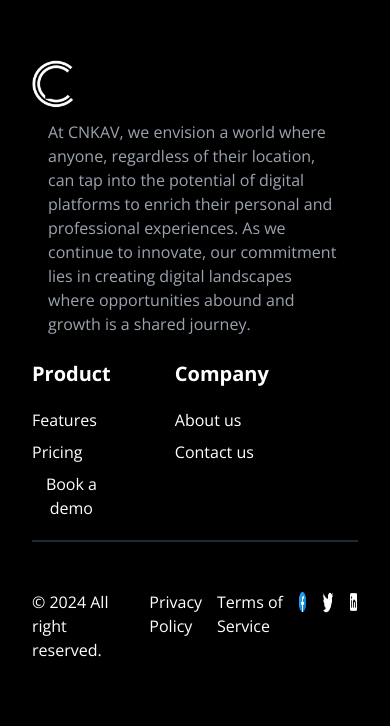
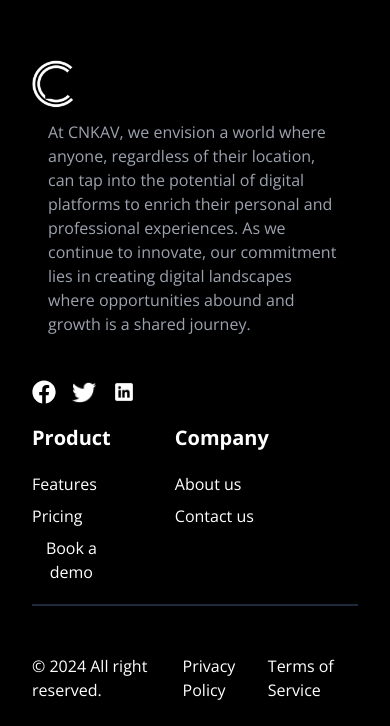
Before and after one commit to Alihissam/cnkavreactapp, a React (Vite) app in the folder react-webapp/: page /dashboard in a window 390 px wide. Shown: the part 1308-2034 px from the top of the page. Before the commit the page ends 1994 px from the top, so only its background shows below. Built offline with nearby package versions, Linux system fonts and the light colour scheme.

Commit message:
updated changes

```diff
--- a/react-webapp/src/components/visitorComponents/Footer.jsx
+++ b/react-webapp/src/components/visitorComponents/Footer.jsx
@@ -1,13 +1,14 @@
-import React, { useState } from "react";
-import { Link } from "react-router-dom";
+import React, { useState } from 'react';
+import { Link } from 'react-router-dom';
 import {
   cnkavLogo,
   twitterImage,
   linkedinImage,
   facebookLogo,
-} from "../../images";
-import PricingModal from "./PricingModal";
-import JoinUsModal from "./JoinUsModal";
+} from '../../images';
+import PricingModal from './PricingModal';
+import JoinUsModal from './JoinUsModal';
+import { FaFacebook } from 'react-icons/fa';
 
 export default function Footer() {
   const [isCardVisible, setCardVisible] = useState(false);
@@ -25,7 +26,25 @@ export default function Footer() {
             opportunities abound and growth is a shared journey.
           </p>
         </div>
-
+        <div className="gap-4 md:hidden my-5 flex">
+          <Link to="https://www.facebook.com" target="_blank">
+            <FaFacebook className="h-6 w-6" />
+          </Link>
+          <Link to="https://www.twitter.com" target="_blank">
+            <img
+              src={twitterImage}
+              alt="Twitter"
+              className="h-6 w-6 transition-transform transform hover:scale-110 hover:rotate-6"
+            />
+          </Link>
+          <Link to="https://www.linkedin.com" target="_blank">
+            <img
+              src={linkedinImage}
+              alt="LinkedIn"
+              className="h-6 w-6 transition-transform transform hover:scale-110 hover:rotate-6"
+            />
+          </Link>
+        </div>
         <div className="flex justify-end-1/3 gap-16 mr-24">
           <div className=" ">
             <h1 className="text-xl mb-4 font-bold">Product</h1>
@@ -36,7 +55,9 @@ export default function Footer() {
                 onClick={(e) => {
                   e.preventDefault();
                   setTimeout(() => {
-                    document.getElementById("subscriptions").scrollIntoView({ behavior: "smooth" });
+                    document
+                      .getElementById('subscriptions')
+                      .scrollIntoView({ behavior: 'smooth' });
                   }, 100);
                 }}
               >
@@ -82,29 +103,25 @@ export default function Footer() {
 
       <div className="flex justify-between gap-3 mt-12">
         <div className="flex justify-between gap-3 text-white">
-          © 2024 All right reserved.{" "}
+          © 2024 All right reserved.{' '}
           <Link
             to="/privacy-policy"
             className="hover:text-gray-400 hover:underline"
           >
-            {" "}
+            {' '}
             Privacy Policy
-          </Link>{" "}
+          </Link>{' '}
           <Link
             to="/terms-of-services"
             className="hover:text-gray-400 hover:underline"
           >
-            {" "}
+            {' '}
             Terms of Service
           </Link>
         </div>
-        <div className="flex gap-4">
+        <div className=" gap-4 md:flex hidden">
           <Link to="https://www.facebook.com" target="_blank">
-            <img
-              src={facebookLogo}
-              alt="Facebook"
-              className="h-6 w-6 transition-transform transform hover:scale-110 hover:rotate-6"
-            />
+            <FaFacebook className="h-6 w-6" />
           </Link>
           <Link to="https://www.twitter.com" target="_blank">
             <img
--- a/react-webapp/src/components/visitorComponents/HeroSection.jsx
+++ b/react-webapp/src/components/visitorComponents/HeroSection.jsx
@@ -109,18 +109,13 @@ export default function HeroSection() {
             </div>
           </div>
         </div>
-        <div className="mt-12">
+        <div className="mt-12 bg-red-300">
           <Link
             to="subscriptions"
-            className="hidden group md:flex items-center border border-white w-[35%] pl-8 py-2.5 rounded-md text-white transition-transform duration-300 ease-in-out transform hover:scale-105"
+            className=" group bg-red-600 items-center border border-white py-2.5 rounded-md text-white transition-transform duration-300 ease-in-out transform hover:scale-105"
           >
             <span>Secure my Spot</span>
-            <FaArrowUp className=" h-6 ml-2 transition-transform duration-300 ease-in-out transform hover:translate-x-1   hover:scale-110 group-hover:rotate-90 rotate-45" />
-            {/* <img
-              src={arrowIcon}
-              className="bg-white rounded-full h-6 ml-2 transition-transform duration-300 ease-in-out transform hover:translate-x-1 hover:scale-110 hover:rotate-45"
-              alt=""
-            /> */}
+            {/* <FaArrowUp className=" h-6 ml-2 transition-transform duration-300 ease-in-out transform hover:translate-x-1   hover:scale-110 group-hover:rotate-90 rotate-45" /> */}
           </Link>
         </div>
       </div>
--- a/react-webapp/src/components/visitorComponents/QuestSection.jsx
+++ b/react-webapp/src/components/visitorComponents/QuestSection.jsx
@@ -7,8 +7,8 @@ export default function QuestSection() {
         <img src={questImage} />
 
         <div className="z-20  space-y-3">
-          <h1 className="text-3xl md:text-6xl font-black">The Quest System</h1>
-          <h2 className="text-2xl  font-bold">Outsource and Accomplish</h2>
+          <h1 className="text-3xl md:text-6xl font-black text-center md:text-left">The Quest System</h1>
+          <h2 className="text-2xl font-bold text-center md:text-left">Outsource and Accomplish</h2>
           <p className="mb-4 leading-loose">
             Welcome to our innovative quest system, combining the flexibility of
             on-demand services with the assurance of video call verification.
```
